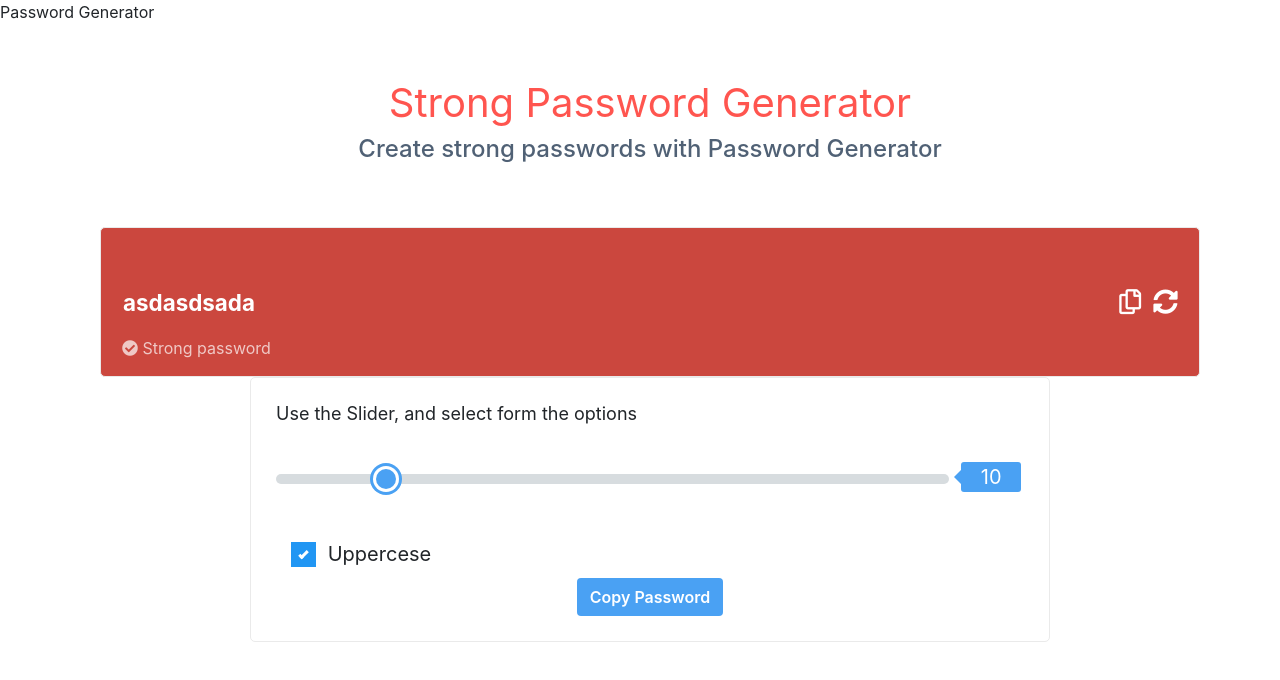
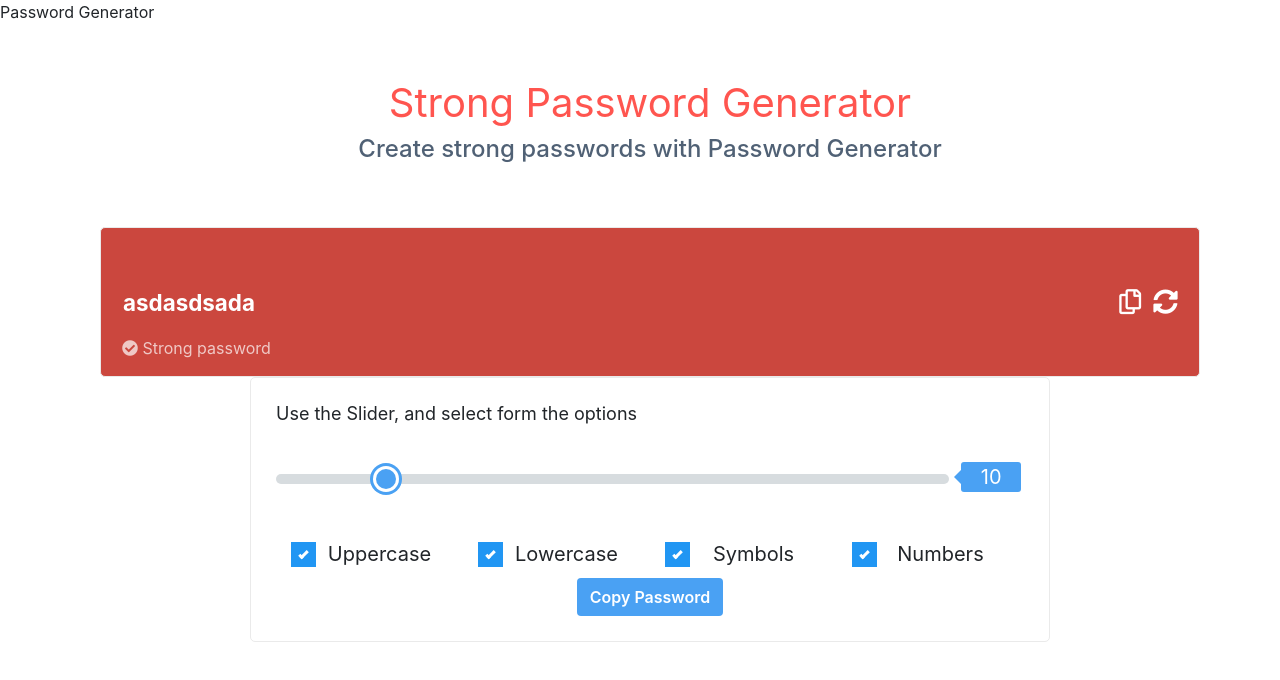
Before and after one commit to Keith2308/password-generator, a React (Create React App) app: page / in a window 1280 px wide. Shown: the top 680 px of the page. Built offline with nearby package versions, Linux system fonts and the light colour scheme.

Commit message:
checkbox component add to container

```diff
--- a/src/components/container/Container.js
+++ b/src/components/container/Container.js
@@ -3,6 +3,13 @@ import "./Container.css";
 import Button from "./button/Button";
 import Slider from "./slider/Slider";
 import Checkbox from "./checkbox/Checkbox";
+
+const CHECKBOX_LIST = [
+  { id: 0, name: "uppercase", label: "Uppercase", isChecked: true },
+  { id: 1, name: "lowercase", label: "Lowercase", isChecked: true },
+  { id: 2, name: "symbols", label: "Symbols", isChecked: true },
+  { id: 3, name: "numbers", label: "Numbers", isChecked: true },
+];
 
 const Container = () => {
   const onChangeSlider = (e) => {
@@ -34,14 +41,17 @@ const Container = () => {
 
         <div className="col-md-12">
           <div className="row checkbox-container">
-            <Checkbox
-              name="uppercase"
-              checked={true}
-              label="Uppercese"
-              value={true}
-              onChange={onChangeCheckBox}
-              disabled={false}
-            />
+            {CHECKBOX_LIST.map((checkbox) => (
+              <Checkbox
+                key={checkbox.id}
+                name={Checkbox.name}
+                checked={checkbox.isChecked}
+                label={checkbox.label}
+                value={checkbox.isChecked}
+                onChange={onChangeCheckBox}
+                disabled={false}
+              />
+            ))}
           </div>
         </div>
       </div>
```
Also changed, not shown: src/components/container/checkbox/Checkbox.js (+8 -1 lines).
